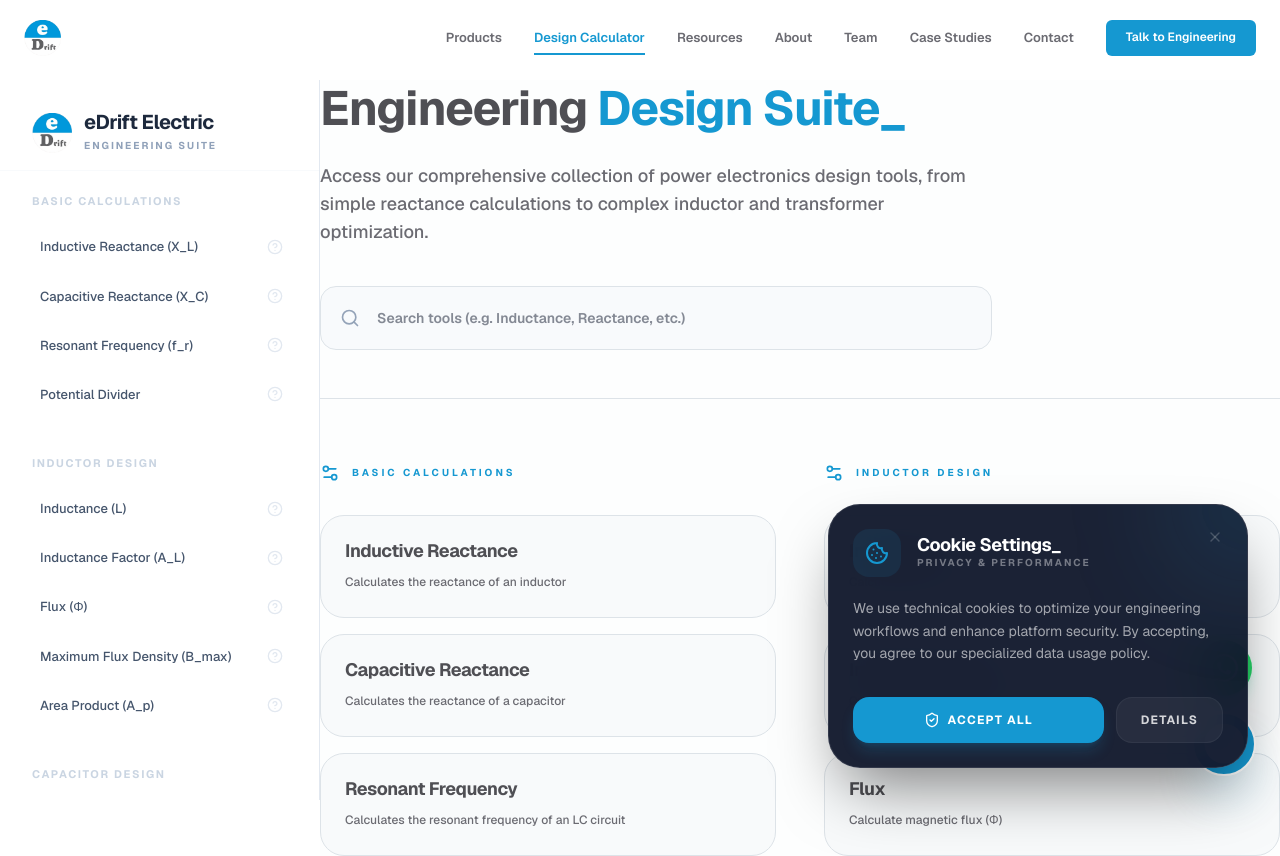
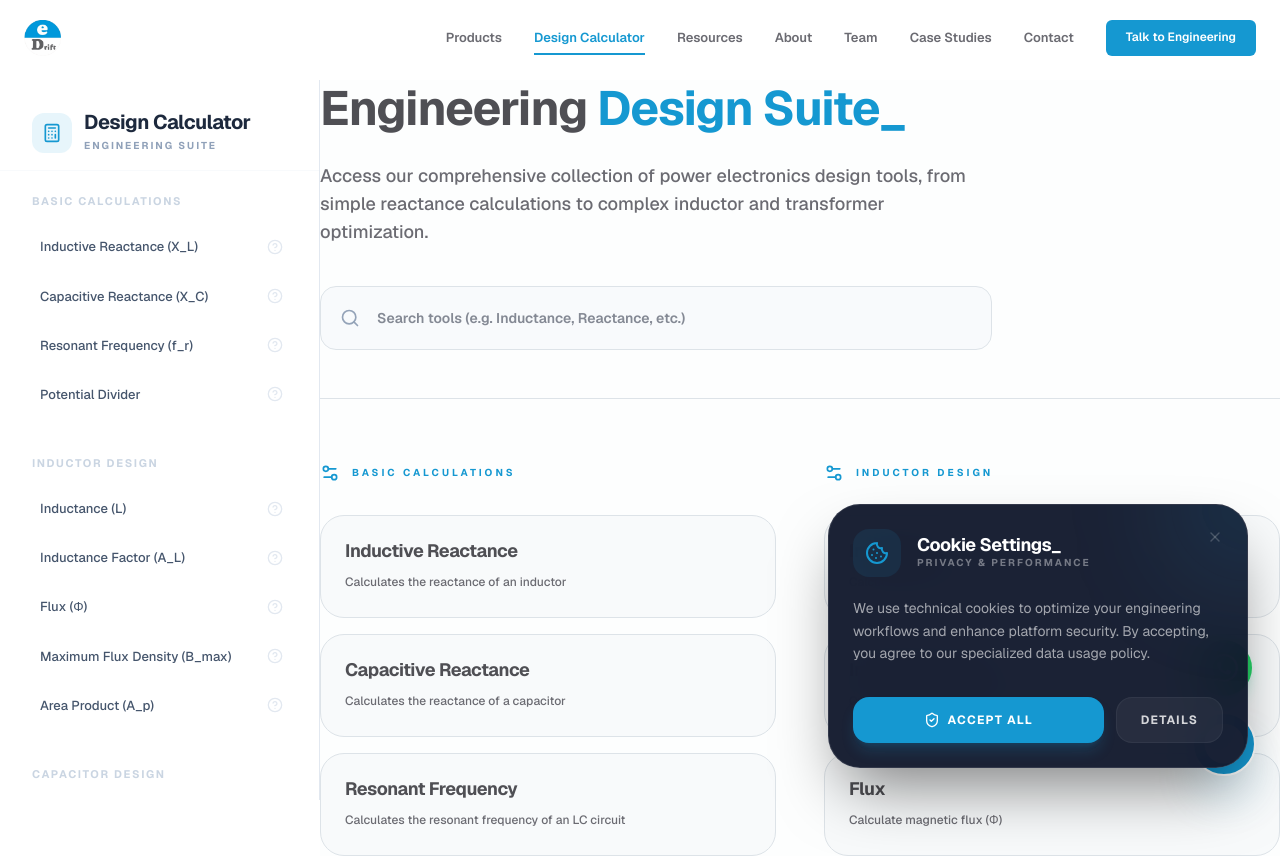
Before and after one commit to ryfio-ai/eDrift, a Next.js app: page /design-calculator in a window 1280 px wide. Shown: the top 856 px of the page. Built offline with nearby package versions, Linux system fonts and the light colour scheme.

Commit message:
style: simplify calculator sidebar header with icon and tool title

```diff
--- a/src/components/calculator/CalculatorSidebar.tsx
+++ b/src/components/calculator/CalculatorSidebar.tsx
@@ -5,7 +5,7 @@ import Link from "next/link";
 import Image from "next/image";
 import { useParams } from "next/navigation";
 import { calculatorConfig } from "@/lib/calculator/config";
-import { HelpCircle, ChevronRight } from "lucide-react";
+import { Calculator, HelpCircle, ChevronRight } from "lucide-react";
 import { slugify } from "@/lib/calculator/utils";
 import { cn } from "@/lib/utils";
 
@@ -16,19 +16,14 @@ export const CalculatorSidebar: React.FC = () => {
 
   return (
     <div className="w-80 h-full flex flex-col bg-white border-r border-slate-200">
-      {/* Sidebar Header with Logo */}
+      {/* Sidebar Header - Simplified */}
       <div className="p-8 pb-4 border-b border-slate-50">
         <div className="flex items-center gap-3">
-          <div className="relative w-10 h-10">
-            <Image
-              src="/images/edrift logo.png"
-              alt="eDrift"
-              fill
-              className="object-contain"
-            />
+          <div className="w-10 h-10 rounded-xl bg-brand-primary/10 flex items-center justify-center text-brand-primary">
+            <Calculator className="w-5 h-5" />
           </div>
           <div>
-            <h2 className="text-xl font-bold text-slate-800 tracking-tight leading-none">eDrift Electric</h2>
+            <h2 className="text-xl font-bold text-slate-800 tracking-tight leading-none">Design Calculator</h2>
             <p className="text-[10px] font-bold text-slate-400 uppercase tracking-[0.2em] mt-1.5">Engineering Suite</p>
           </div>
         </div>
```
